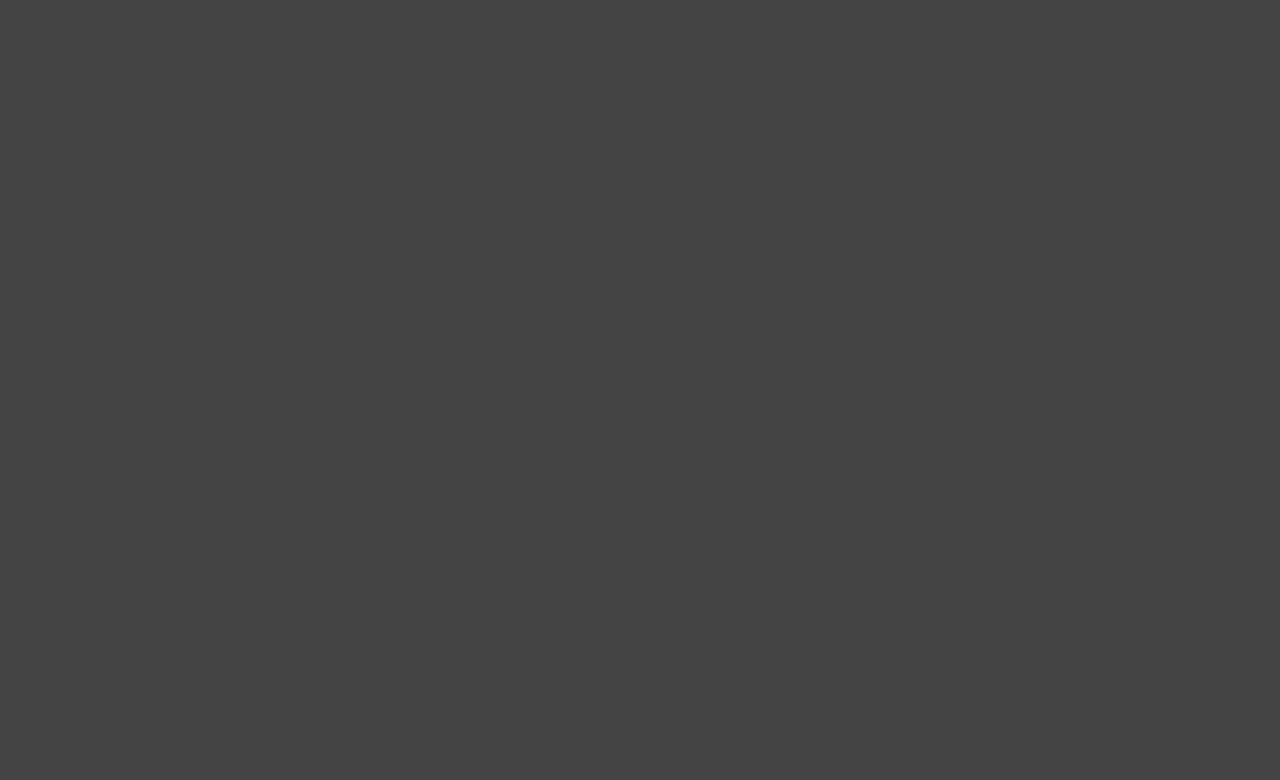
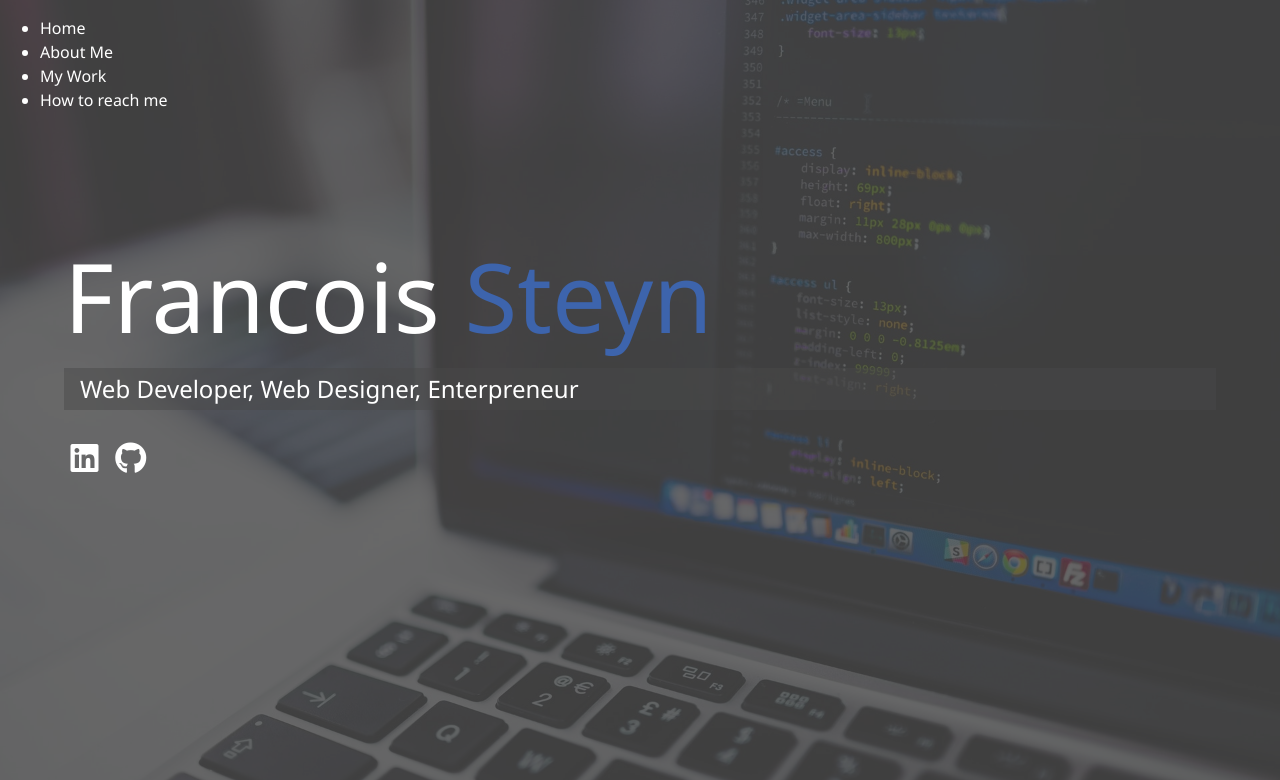
Before and after one commit to frankwas/francoissteyn.pro, a PHP site: page /dist/index.html in a window 1280 px wide. Before the commit the part shown is empty. Shown: the top 780 px of the page. Run offline with PHP 8.4, Linux system fonts and the light colour scheme; some libraries are stand-ins or nearby versions.

Commit message:
index added

```diff
--- a/dist/css/main.css
+++ b/dist/css/main.css
@@ -1,3 +1,66 @@
+* {
+  box-sizing: border-box; }
+
 body {
   background: #444;
-  color: #fff; }
+  color: #fff;
+  height: 100%;
+  margin: 0;
+  font-family: "Segoe UI", Tahoma, Geneva, Verdana, sans-serif;
+  line-height: 1.5; }
+  body#bg-img {
+    background: url("../img/background.jpg");
+    background-attachment: fixed;
+    background-size: cover; }
+    body#bg-img:after {
+      content: "";
+      position: absolute;
+      top: 0;
+      right: 0;
+      width: 100%;
+      height: 100%;
+      background: rgba(68, 68, 68, 0.8);
+      z-index: -1; }
+
+h1,
+h2,
+h3 {
+  margin: 0;
+  font-weight: 400; }
+  h1.lg-heading,
+  h2.lg-heading,
+  h3.lg-heading {
+    font-size: 6rem; }
+  h1.sm-heading,
+  h2.sm-heading,
+  h3.sm-heading {
+    margin-bottom: 2rem;
+    padding: 0.2rem 1rem;
+    background: rgba(73, 73, 73, 0.5); }
+
+a {
+  color: #fff;
+  text-decoration: none; }
+
+header {
+  position: fixed;
+  z-index: 2;
+  width: 100%; }
+
+.text-secondary {
+  color: #3d64ac; }
+
+main {
+  padding: 4rem;
+  height: 100%; }
+  main .icons {
+    margin-top: 1rem; }
+    main .icons a {
+      padding: 0.4rem; }
+      main .icons a:hover {
+        color: #3d64ac;
+        transition: all 0.5s ease-out; }
+  main#home {
+    overflow: hidden; }
+    main#home h1 {
+      margin-top: 20vh; }
--- a/dist/index.html
+++ b/dist/index.html
@@ -5,11 +5,57 @@
     <meta charset="UTF-8">
     <meta name="viewport" content="width=device-width, initial-scale=1.0">
     <meta http-equiv="X-UA-Compatible" content="ie=edge">
-    <title>Document</title>
+    <title>Welcome to my Portfolio Site</title>
     <link rel="stylesheet" href="css/main.css">
+    <link rel="stylesheet" href="https://use.fontawesome.com/releases/v5.2.0/css/all.css" integrity="sha384-hWVjflwFxL6sNzntih27bfxkr27PmbbK/iSvJ+a4+0owXq79v+lsFkW54bOGbiDQ"
+        crossorigin="anonymous">
 </head>
 
-<body>
+<body id="bg-img">
+
+    <header>
+        <div class="menu-btn">
+            <div class="btn-line"></div>
+            <div class="btn-line"></div>
+            <div class="btn-line"></div>
+        </div>
+
+        <nav class="menu">
+            <div class="menu-branding">
+
+            </div>
+            <ul class="menu-nav">
+                <li class="nav-item">
+                    <a href="/" class="nav-link">Home</a>
+                </li>
+                <li class="nav-item">
+                    <a href="/about.html" class="nav-link">About Me</a>
+                </li>
+                <li class="nav-item">
+                    <a href="/work.html" class="nav-link">My Work</a>
+                </li>
+                <li class="nav-item">
+                    <a href="/contact.html" class="nav-link">How to reach me</a>
+                </li>
+            </ul>
+        </nav>
+    </header>
+
+    <main id="home">
+        <h1 class="lg-heading">Francois
+            <span class="text-secondary">Steyn</span>
+        </h1>
+        <h2 class="sm-heading">Web Developer, Web Designer, Enterpreneur</h2>
+        <div class="icons">
+            <a href="#!">
+                <i class="fab fa-linkedin fa-2x"></i>
+            </a>
+            <a href="#!">
+                <i class="fab fa-github fa-2x"></i>
+            </a>
+        </div>
+    </main>
+    <script src="js/main.js"></script>
 </body>
 
 </html>
--- /dev/null
+++ b/scss/_config.scss
@@ -0,0 +1,30 @@
+$primary-color: #444;
+$secondary-color: #3d64ac;
+$show-home-image: true;
+$home-image: url("../img/background.jpg");
+$background-opacity: 0.8;
+
+@mixin easeOut() {
+  transition: all 0.5s ease-out;
+}
+
+@mixin background() {
+  @if $show-home-image {
+    &#bg-img {
+      background: $home-image;
+      background-attachment: fixed;
+      background-size: cover;
+
+      &:after {
+        content: "";
+        position: absolute;
+        top: 0;
+        right: 0;
+        width: 100%;
+        height: 100%;
+        background: rgba($primary-color, $background-opacity);
+        z-index: -1;
+      }
+    }
+  }
+}
--- a/scss/main.scss
+++ b/scss/main.scss
@@ -1,6 +1,73 @@
-$primary-color: #444;
+@import "config";
+
+* {
+  box-sizing: border-box;
+}
 
 body {
+  @include background();
   background: $primary-color;
   color: #fff;
+  height: 100%;
+  margin: 0;
+  font-family: "Segoe UI", Tahoma, Geneva, Verdana, sans-serif;
+  line-height: 1.5;
 }
+
+//Headings
+
+h1,
+h2,
+h3 {
+  margin: 0;
+  font-weight: 400;
+
+  &.lg-heading {
+    font-size: 6rem;
+  }
+
+  &.sm-heading {
+    margin-bottom: 2rem;
+    padding: 0.2rem 1rem;
+    background: rgba(lighten($primary-color, 2), 0.5);
+  }
+}
+
+a {
+  color: #fff;
+  text-decoration: none;
+}
+
+header {
+  position: fixed;
+  z-index: 2;
+  width: 100%;
+}
+
+.text-secondary {
+  color: $secondary-color;
+}
+
+main {
+  padding: 4rem;
+  height: 100%;
+
+  .icons {
+    margin-top: 1rem;
+    a {
+      padding: 0.4rem;
+
+      &:hover {
+        color: $secondary-color;
+        @include easeOut();
+      }
+    }
+  }
+
+  &#home {
+    overflow: hidden;
+    h1 {
+      margin-top: 20vh;
+    }
+  }
+}
```
Also changed, not shown: dist/img/background.jpg (added), dist/img/portrait.jpg (added), dist/img/portrait_small.jpg (added), dist/img/projects/project1.jpg (added), dist/img/projects/project2.jpg (added), dist/img/projects/project3.jpg (added), dist/img/projects/project4.jpg (added), dist/img/projects/project5.jpg (added).
